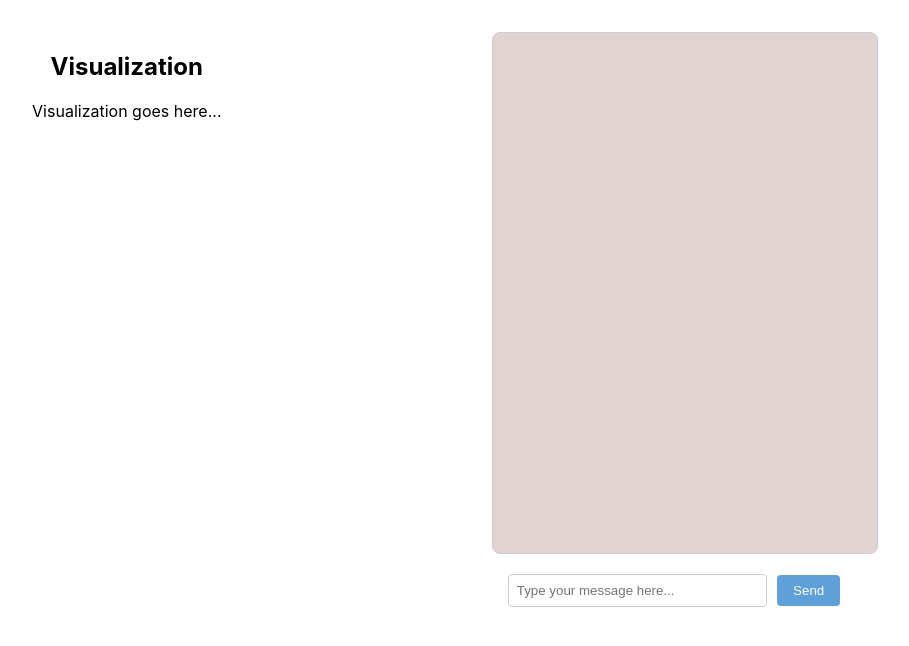
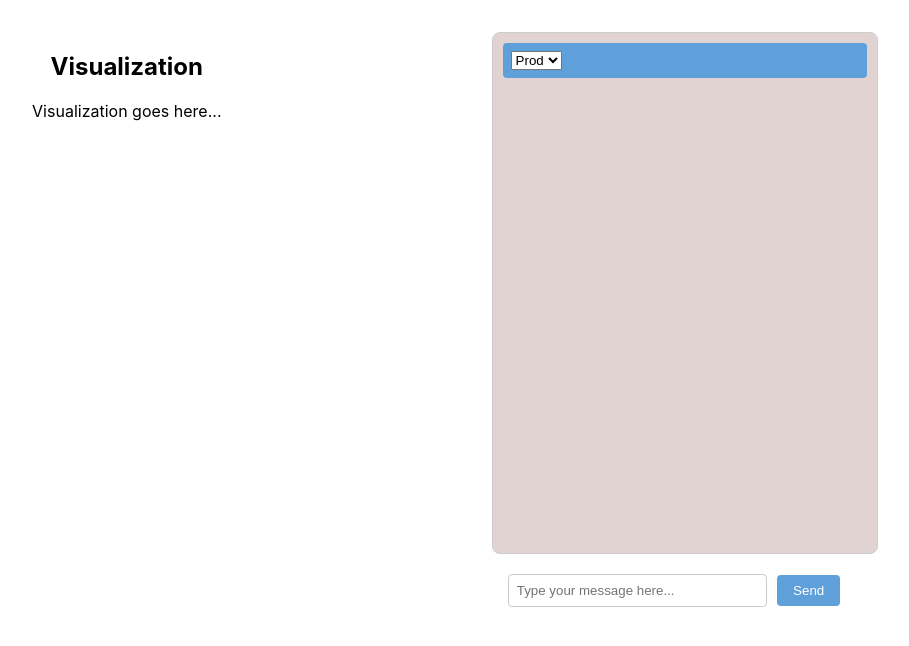
Before and after one commit to Shreyaanp/Ecoinnovators-frontend, a React (Create React App) app: page /chatwindow in a window 1280 px wide. Shown: the top 646 px of the page, without its empty margins (270-1179 px from the left). Built offline with nearby package versions, Linux system fonts and the light colour scheme; a web font is replaced by a local one.

Commit message:
some changes made

```diff
--- a/src/Screens/chatWindow.css
+++ b/src/Screens/chatWindow.css
@@ -134,3 +134,15 @@
 .action-button:hover {
   background-color: #0056b3; /* Darker shade on hover */
 }
+.headerfolder{
+  display: flex;
+  justify-content: space-between;
+  align-items: center;
+  padding: 0.5rem;
+  background-color: var(--button-color);
+  color: #fff;
+  border: none;
+  border-radius: 4px;
+  cursor: pointer;
+  transition: background-color 0.3s ease;
+}
--- a/src/Screens/chatWindow.jsx
+++ b/src/Screens/chatWindow.jsx
@@ -57,6 +57,13 @@ function App() {
 
                 <div className="right-panel">
                     <div className="chat-window">
+                        <div className='headerfolder'>
+                            <select className='select' onChange={(e) => setData(e.target.value)}>
+                                <option value="prod">Prod</option>
+                                <option value="dev">Dev</option>
+                            </select>
+
+                        </div>
                         {messages.map((msg, index) => (
                             <p key={index} className={`${msg.sender === 'user' ? 'user-message' : 'bot-message'} message`}>
                                 {msg.text}
```
